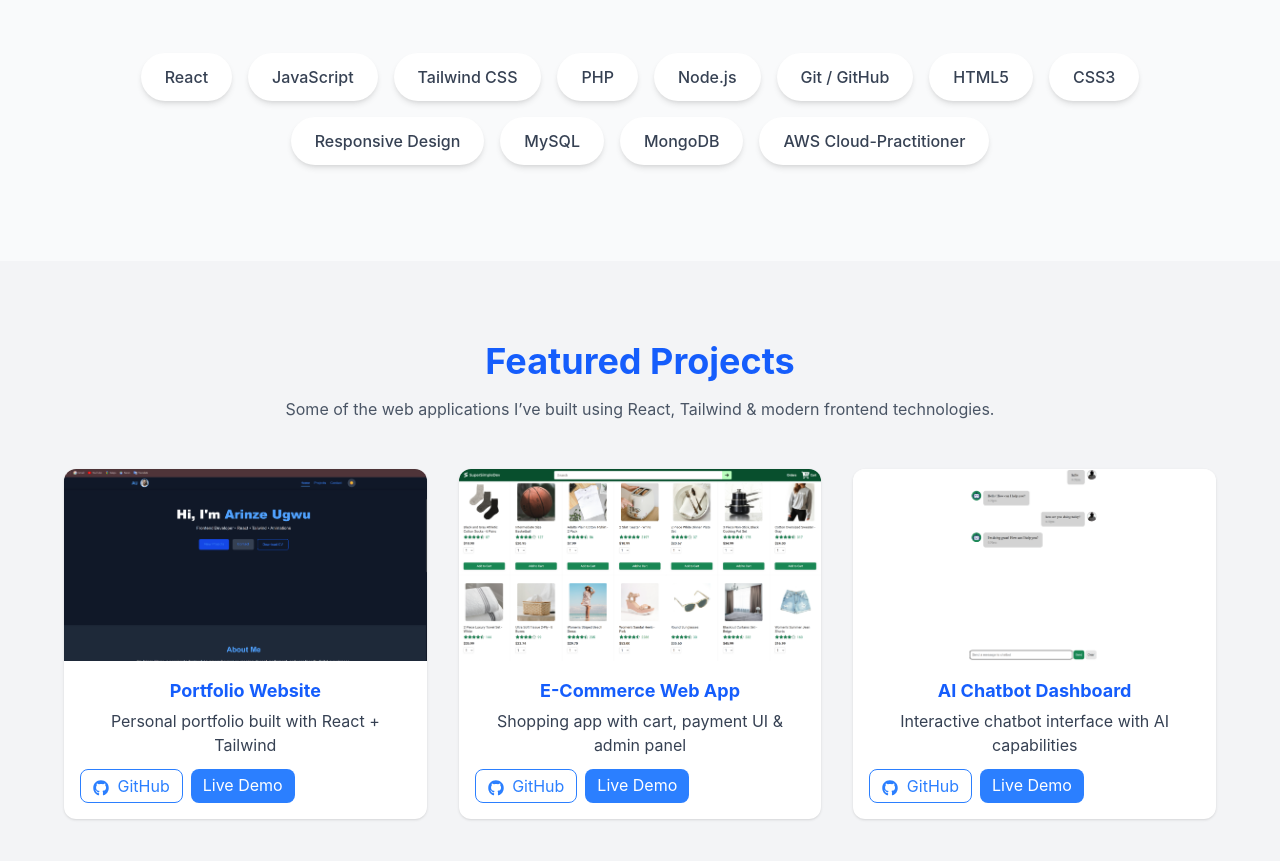
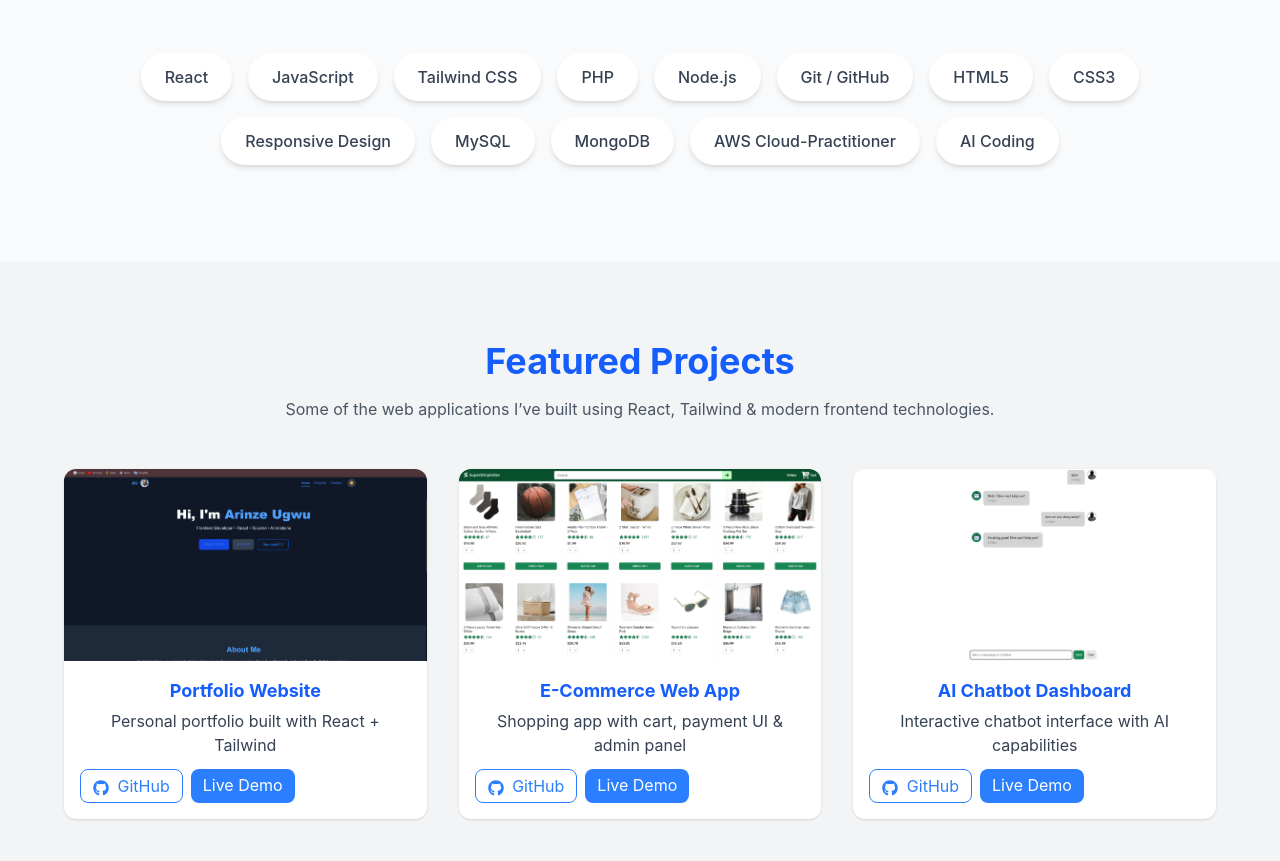
Before and after one commit to arinzeugwu347/portfolio, a React (Vite) app: page / in a window 1280 px wide. Shown: the part 1384-2245 px from the top of the page. Built offline with nearby package versions, Linux system fonts and the light colour scheme.

Commit message:
Updated the Skills List

```diff
--- a/src/components/Skills.jsx
+++ b/src/components/Skills.jsx
@@ -13,7 +13,8 @@ export default function Skills() {
     "Responsive Design",
     "MySQL",
     "MongoDB",
-    "AWS Cloud-Practitioner"
+    "AWS Cloud-Practitioner",
+    "AI Coding"
   ];
 
   return (
```
